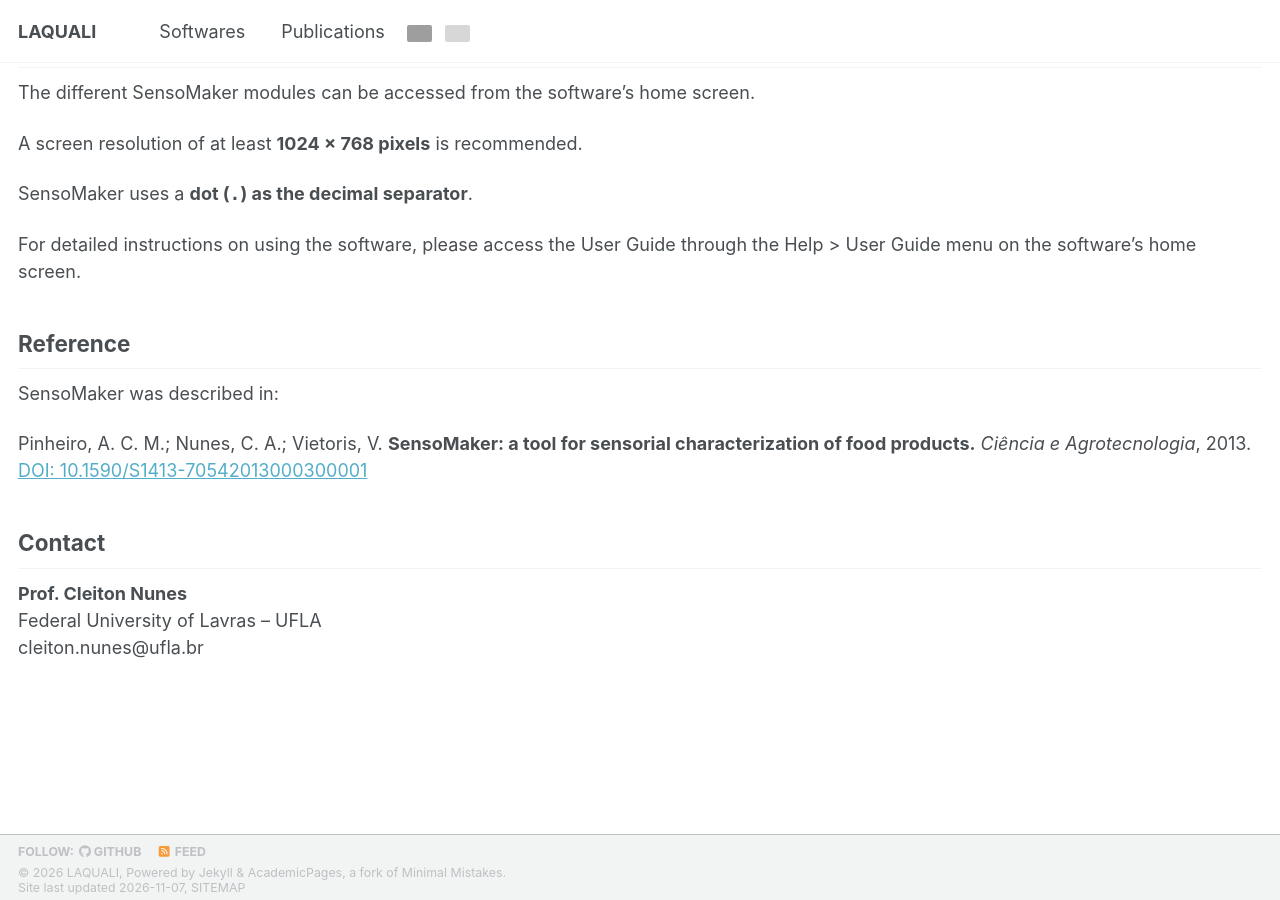
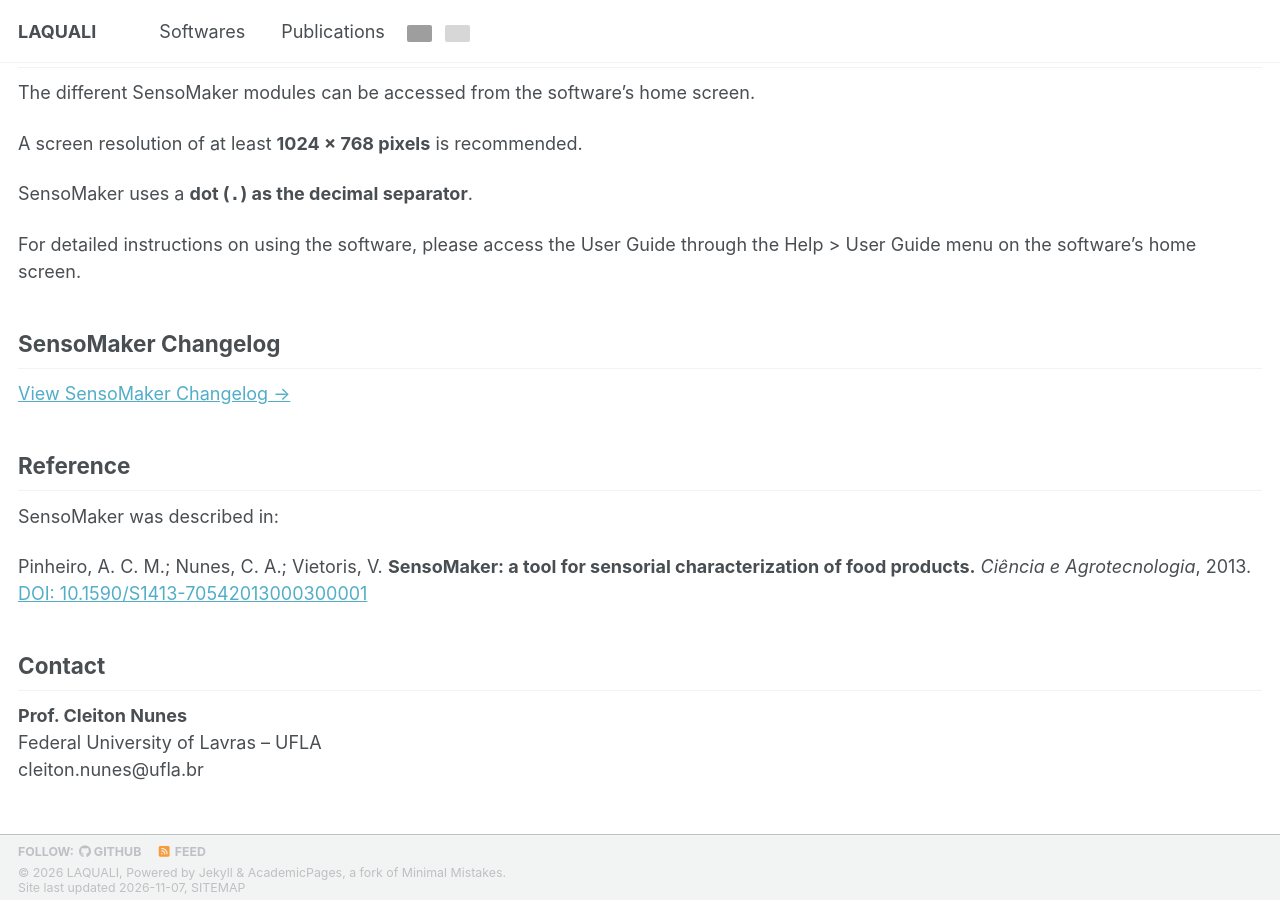
Before and after one commit to LAQUALI-UFLA/laquali-ufla.github.io, a Jekyll site: the page built from _pages/softwares/sensomaker.md, in a window 1280 px wide and 900 px high, scrolled down 1881 px. Built offline with Jekyll 4.4.1, drawn with Linux system fonts in a browser that asks for light colours; a style sheet for code colours, icons or effects is not loaded; grey boxes are pictures that could not be loaded.

Commit message:
Update link to SensoMaker Changelog

```diff
--- a/_pages/softwares/sensomaker.md
+++ b/_pages/softwares/sensomaker.md
@@ -70,6 +70,9 @@ SensoMaker uses a **dot (`.`) as the decimal separator**.
 
 For detailed instructions on using the software, please access the User Guide through the Help > User Guide menu on the software's home screen.
 
+## SensoMaker Changelog
+[View SensoMaker Changelog →](/designers_changelog/)
+
 ## Reference
 
 SensoMaker was described in:
```
